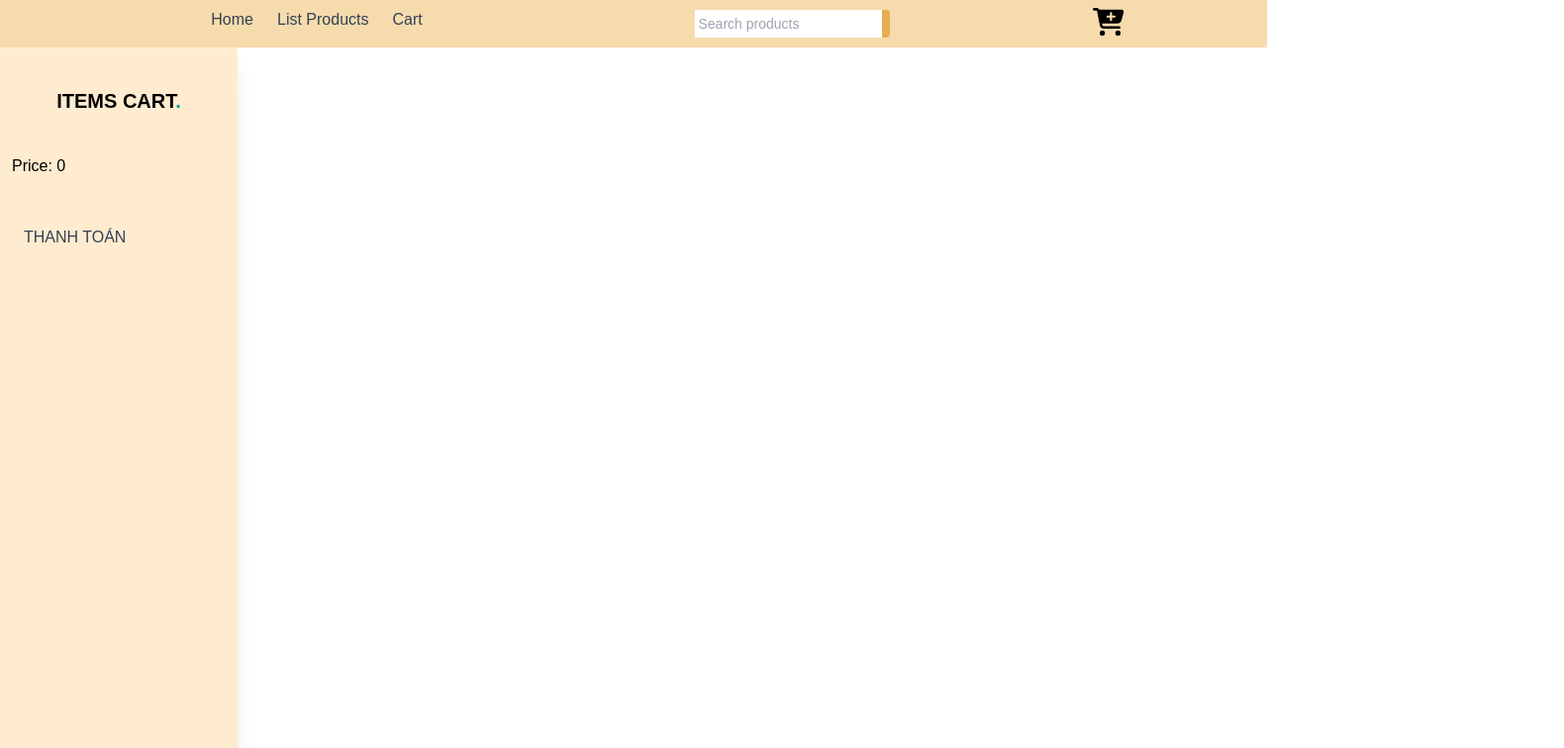
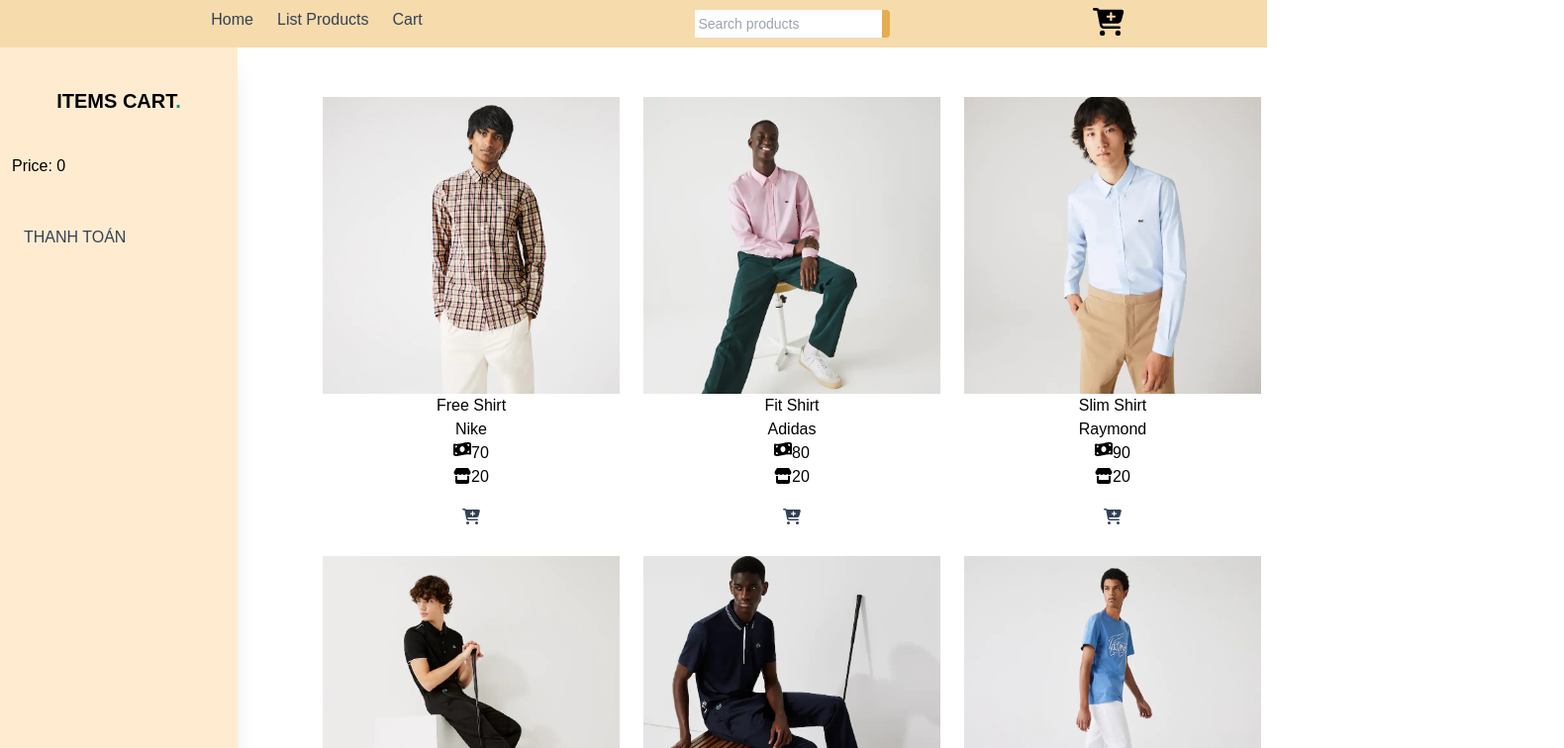
Before and after one commit to Duy-V/clothes-shopping, a React (Vite) app: page /list-products in a window 1280 px wide. Both pictures are taken after a click on the button 1120 px from the left and 24 px from the top of the page. Shown: the top 756 px of the page at 99% size, 1580 px wide, since content can reach past the window. Built offline with nearby package versions, Linux system fonts and the light colour scheme.

Commit message:
done without usereducer- need add useReducer-multiple-useContex

```diff
--- a/src/App.tsx
+++ b/src/App.tsx
@@ -21,22 +21,26 @@ function App() {
         <div >
           <ModalMessage />
           <NavBar />
-          {/* {
-            isOpen ? (<div>
+          {
+            isOpen ? (
+              <div className="flex flex-row">
 
-              <Outlet />
-              <div className="mt-[-203.7vh]">
+                <div className="basis-1/4">
 
-                <Cart />
-              </div>
-            </div>) : (<div className="mt-[8vh]">
+                  <Cart />
+                </div>
+                <div className="basis-3/4">
 
-              <Outlet />
-            </div>)
-          } */}
+                  <Outlet />
+                </div>
 
-          <Cart />
-          <Outlet />
+
+              </div>) : <Outlet />
+
+          }
+
+          {/* <Cart />
+          <Outlet />*/}
         </div>
 
         <FooterPage />
--- a/src/components/Cart/Cart.tsx
+++ b/src/components/Cart/Cart.tsx
@@ -12,12 +12,12 @@ function Cart() {
     let isOpen = state.openCart()
 
     return (
-        <div>
+        <div className="z-10">
             {isOpen ? (
-                <body className="font-poppins antialiased mt-[-50px] z-10 " >
+                <body className="font-poppins antialiased mt-[-50px]  " >
                     <div
                         id="view"
-                        className="h-full w-screen flex flex-row"
+                        className="h-full flex flex-row"
                         x-data="{ sidenav: true }"
                     >
 
--- a/src/components/DetailedProduct/DetailedProduct.tsx
+++ b/src/components/DetailedProduct/DetailedProduct.tsx
@@ -15,7 +15,7 @@ function DetailedProduct() {
 
     let { id } = useParams();
 
-    const { cartItems, setCartItems, handleAdd } = useCart()
+    const { handleAdd } = useCart()
 
     console.log(state.products)
 
--- a/src/components/ListProducts/ListProducts.tsx
+++ b/src/components/ListProducts/ListProducts.tsx
@@ -12,7 +12,7 @@ function ListProducts() {
     return (
         <div>
             {isOpen ? (
-                <div className="container ml-[300px]">
+                <div className="container ">
 
                     <div className="flex gap-y-6 gap-x-6 flex-wrap justify-center">
                         {state.products.map((product) => {
--- a/src/components/Product/Product.tsx
+++ b/src/components/Product/Product.tsx
@@ -20,10 +20,10 @@ function Product({ product }: Props) {
     const { cartItems, setCartItems, handleAdd } = useCart()
 
     return (
-        <div >
+        <div onClick={() => handleSelectedItem(product.id)}>
             <img src={`${product.image}`} alt="Girl in a jacket" width="300" height="400" />
             <div className="flex flex-col">
-                <div className="flex flex-col items-center mb-3" onClick={() => handleSelectedItem(product.id)}>
+                <div className="flex flex-col items-center mb-3" >
                     <h4>{product.name}</h4>
                     <h4>{product.brand}</h4>
                     <div className="flex ">
--- a/src/pages/CartPage/CartPage.tsx
+++ b/src/pages/CartPage/CartPage.tsx
@@ -1,8 +1,10 @@
 import React from 'react'
 import { useReadLocalStorage } from 'usehooks-ts'
 import { TStoreProducts } from '../../state/state'
+import useCart from "../../useCart"
 function CartPage() {
     const cartItemsLocal = useReadLocalStorage<TStoreProducts[]>('storedSelectedItems')
+    const { cartItems, setCartItems, handleAdd, handleDelete } = useCart()
     return (
         <body className="bg-[#eadfcb] flex flex-col justify-center items-center h-screen gap-10">
             <table className="shadow-2xl font-[Poppins] border-2 border-cyan-200 w-6/12">
@@ -21,7 +23,10 @@ function CartPage() {
                         return (<tr className="bg-[#f4e9d6] cursor-pointer duration-3 " key={index}>
                             <td className="py-3 px-6">1</td>
                             <td className="py-3 px-6">{item.name}</td>
-                            <td className="py-3 px-6">{item.quantity}</td>
+
+                            <td className="py-3 px-6">
+
+                                <button onClick={() => handleAdd(item)}>+</button> {item.quantity} <button onClick={() => handleDelete(item)}>-</button></td>
                             <td className="py-3 px-6">{item.name} * {item.price}</td>
                         </tr>)
                     })
--- a/src/state/reducer.ts
+++ b/src/state/reducer.ts
@@ -3,21 +3,21 @@ import { ProductsActions, ActionType, AddProduct, RemoveProduct, OpenCart } from
 
 export function productsReducer(state : TProduct, action : ProductsActions): TProduct {
     switch (action.type) {
-        case ActionType.AddProduct:
-            console.log(state)
-            let newNumOfSelectedProducts = action.payload.numOfSelectedProduct
-            return {
-                ... state,
-                products: state.products.map((product: TStoreProducts) =>
-                product.id === action.payload.product.id
-                  ? {
-                      ...product,
-                      countInStock: action.payload.product.countInStock
-                    }
-                  : product
-              ),
-                numOfSelectedProducts: newNumOfSelectedProducts
-            };
+        // case ActionType.AddProduct:
+        //     console.log(state)
+        //     let newNumOfSelectedProducts = action.payload.numOfSelectedProduct
+        //     return {
+        //         ... state,
+        //         products: state.products.map((product: TStoreProducts) =>
+        //         product.id === action.payload.product.id
+        //           ? {
+        //               ...product,
+        //               countInStock: action.payload.product.countInStock
+        //             }
+        //           : product
+        //       ),
+        //         numOfSelectedProducts: newNumOfSelectedProducts
+        //     };
             case ActionType.OpenCart:
                 let isOpen = action.payload.isOpen
             console.log(isOpen)
```
